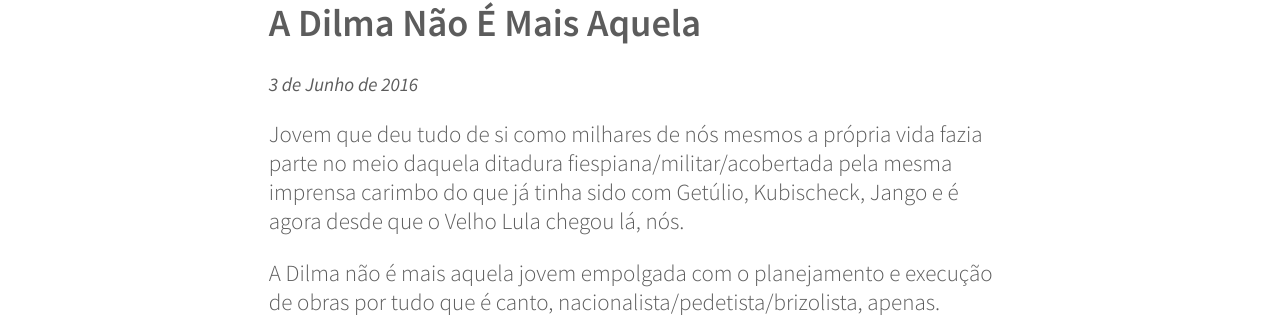
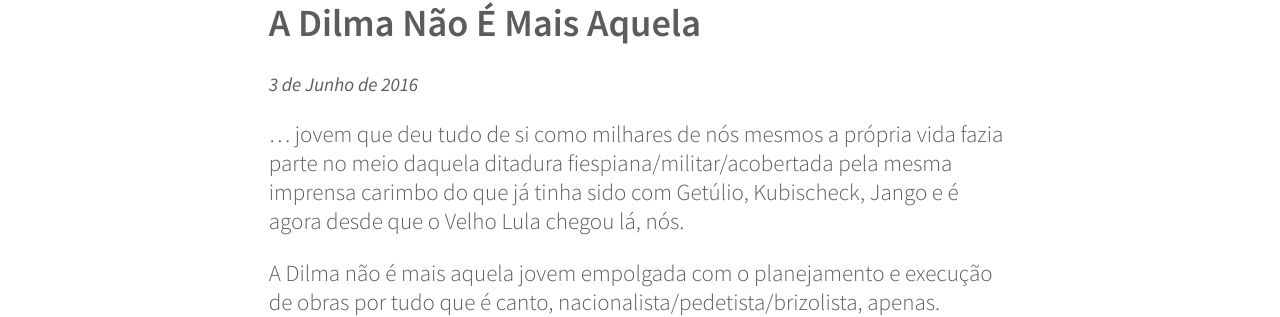
Before and after one commit to seujulinho/seujulinho.github.io, a Jekyll site: the page built from _posts/2016-06-03-a-dilma-não-é-mais-aquela....md, in a window 1280 px wide. Shown: the part 143-460 px from the top of the page. Built offline with Jekyll 4.4.1, drawn with Linux system fonts in a browser that asks for light colours; comment, search, counter and statistics services are not loaded.

```diff
--- a/_posts/2016-06-03-a-dilma-não-é-mais-aquela.md
+++ b/_posts/2016-06-03-a-dilma-não-é-mais-aquela....md
@@ -1,7 +1,7 @@
 ---
 ---
 
-Jovem que deu tudo de si como milhares de nós mesmos a própria vida fazia parte no meio daquela ditadura fiespiana/militar/acobertada pela mesma imprensa carimbo do que já tinha sido com Getúlio, Kubischeck, Jango e é agora desde que o Velho Lula chegou lá, nós.
+... jovem que deu tudo de si como milhares de nós mesmos a própria vida fazia parte no meio daquela ditadura fiespiana/militar/acobertada pela mesma imprensa carimbo do que já tinha sido com Getúlio, Kubischeck, Jango e é agora desde que o Velho Lula chegou lá, nós.
 
 A Dilma não é mais aquela jovem empolgada com o planejamento e execução de obras por tudo que é canto, nacionalista/pedetista/brizolista, apenas.
 
```
